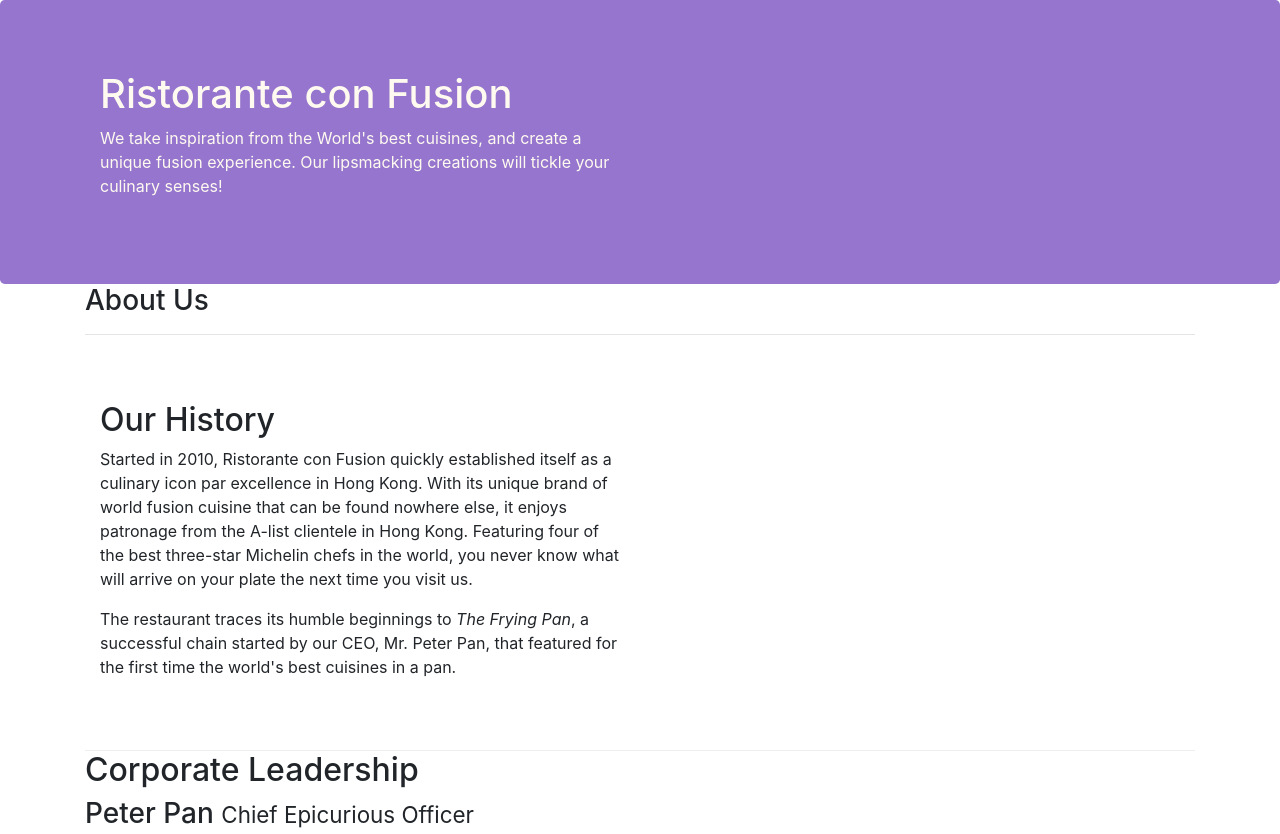
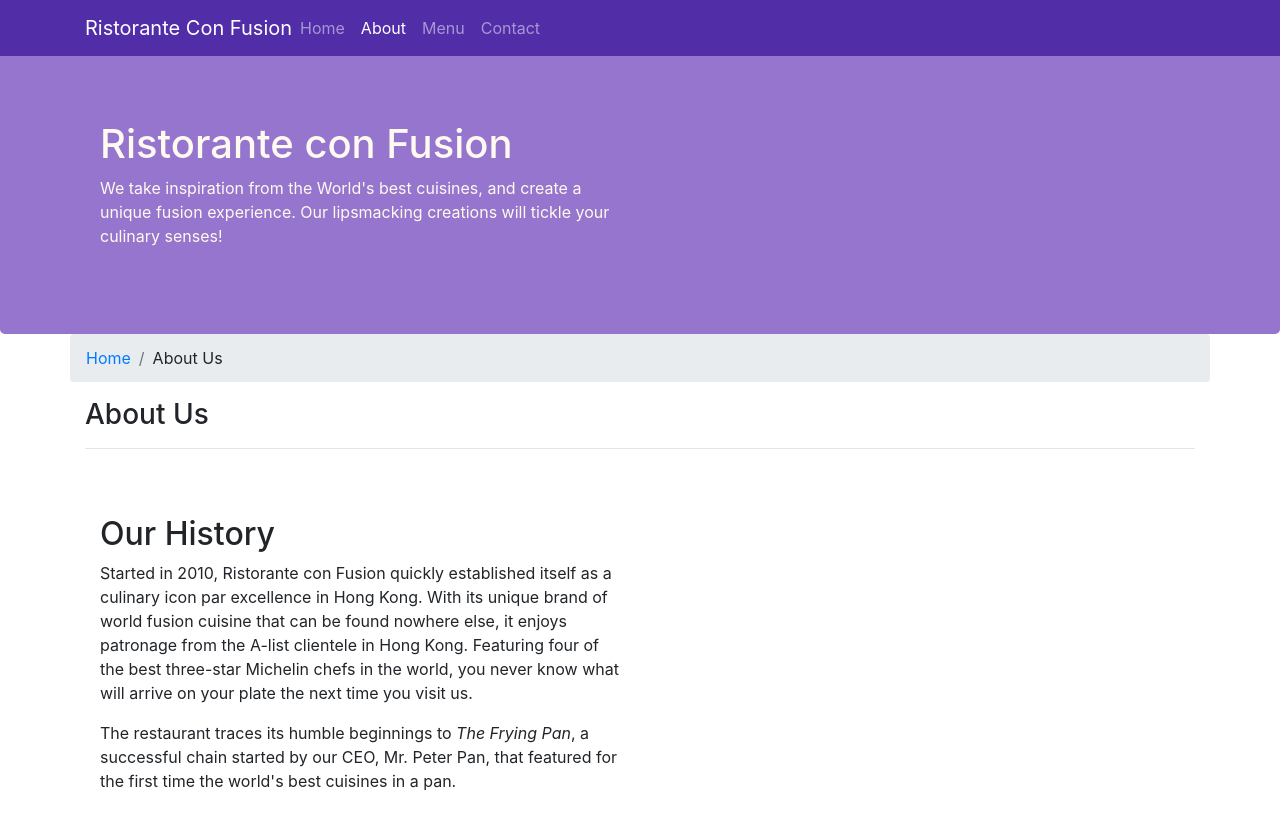
Before and after one commit to evinracher/full-stack-web-development-c1, a website: page aboutus.html in a window 1280 px wide. Shown: the top 834 px of the page. Drawn offline with nearby package versions, Linux system fonts and the light colour scheme.

Commit message:
navbar and breadcrumbs

```diff
--- a/aboutus.html
+++ b/aboutus.html
@@ -14,6 +14,22 @@
 </head>
 
 <body>
+  <nav class="navbar navbar-dark navbar-expand-sm fixed-top">
+    <div class="container">
+      <button class="navbar-toggler" type="button" data-toggle="collapse" data-target="#Navbar">
+        <span class="navbar-toggler-icon"></span>
+      </button>
+      <a class="navbar-brand mr-auto" href="./index.html">Ristorante Con Fusion</a>
+      <div class="collapse navbar-collapse" id="Navbar">
+        <ul class="navbar-nav mr-auto">
+          <li class="nav-item"><a class="nav-link" href="./index.html">Home</a></li>
+          <li class="nav-item active"><a class="nav-link" href="#">About</a></li>
+          <li class="nav-item"><a class="nav-link" href="#">Menu</a></li>
+          <li class="nav-item"><a class="nav-link" href="#">Contact</a></li>
+        </ul>
+      </div>
+    </div>
+  </nav>
 
   <header class="jumbotron">
     <div class="container">
@@ -31,6 +47,10 @@
 
   <div class="container">
     <div class="row">
+      <ol class="col-12 breadcrumb">
+        <li class="breadcrumb-item"><a href="./index.html">Home</a></li>
+        <li class="breadcrumb-item actice">About Us</li>
+      </ol>
       <div class="col">
         <h3>About Us</h3>
         <hr>
@@ -57,22 +77,26 @@
       <div class="col">
         <h2>Corporate Leadership</h2>
         <h3>Peter Pan <small>Chief Epicurious Officer</small></h3>
-        <p class="d-none d-sm-block">Our CEO, Peter, credits his hardworking East Asian immigrant parents who undertook the arduous journey to the
+        <p class="d-none d-sm-block">Our CEO, Peter, credits his hardworking East Asian immigrant parents who undertook
+          the arduous journey to the
           shores of America with the intention of giving their children the best future. His mother's wizardy in the
           kitchen whipping up the tastiest dishes with whatever is available inexpensively at the supermarket, was his
           first inspiration to create the fusion cuisines for which <em>The Frying Pan</em> became well known. He brings
           his zeal for fusion cuisines to this restaurant, pioneering cross-cultural culinary connections.</p>
         <h3>Dhanasekaran Witherspoon <small>Chief Food Officer</small></h3>
-        <p class="d-none d-sm-block">Our CFO, Danny, as he is affectionately referred to by his colleagues, comes from a long established family
+        <p class="d-none d-sm-block">Our CFO, Danny, as he is affectionately referred to by his colleagues, comes from a
+          long established family
           tradition in farming and produce. His experiences growing up on a farm in the Australian outback gave him
           great appreciation for varieties of food sources. As he puts it in his own words, <em>Everything that runs,
             wins, and everything that stays, pays!</em></p>
         <h3>Agumbe Tang <small>Chief Taste Officer</small></h3>
-        <p class="d-none d-sm-block">Blessed with the most discerning gustatory sense, Agumbe, our CTO, personally ensures that every dish that we
+        <p class="d-none d-sm-block">Blessed with the most discerning gustatory sense, Agumbe, our CTO, personally
+          ensures that every dish that we
           serve meets his exacting tastes. Our chefs dread the tongue lashing that ensues if their dish does not meet
           his exacting standards. He lives by his motto, <em>You click only if you survive my lick.</em></p>
         <h3>Alberto Somayya <small>Executive Chef</small></h3>
-        <p class="d-none d-sm-block">Award winning three-star Michelin chef with wide International experience having worked closely with whos-who
+        <p class="d-none d-sm-block">Award winning three-star Michelin chef with wide International experience having
+          worked closely with whos-who
           in the culinary world, he specializes in creating mouthwatering Indo-Italian fusion experiences. He says,
           <em>Put together the cuisines from the two craziest cultures, and you get a winning hit! Amma Mia!</em></p>
       </div>
@@ -86,7 +110,7 @@
         <div class="col-4 offset-1 col-sm-2">
           <h5>Links</h5>
           <ul class="list-unstyled">
-            <li><a href="#">Home</a></li>
+            <li><a href="./index.html">Home</a></li>
             <li><a href="#">About</a></li>
             <li><a href="#">Menu</a></li>
             <li><a href="#">Contact</a></li>
@@ -116,8 +140,10 @@
       </div>
       <div class="row justify-content-center">
         <div class="col-auto">
-          <p>© Copyright 2020 Ristorante Con Fusion</p>
-          <p>by Kevin Parra (evinracher)</p>
+          <p class="text-center">
+            © Copyright 2020 Ristorante Con Fusion</br>
+            by Kevin Parra (evinracher)
+          </p>
         </div>
       </div>
     </div>
--- a/css/styles.css
+++ b/css/styles.css
@@ -28,3 +28,12 @@
   margin: 0;
   color: #0f0f0f;
 }
+
+body {
+  padding: 50px 0 0 0;
+  z-index: 0;
+}
+
+.navbar-dark {
+  background-color: #512DA8;
+}
```
Also changed, not shown: index.html (+21 -3 lines).
